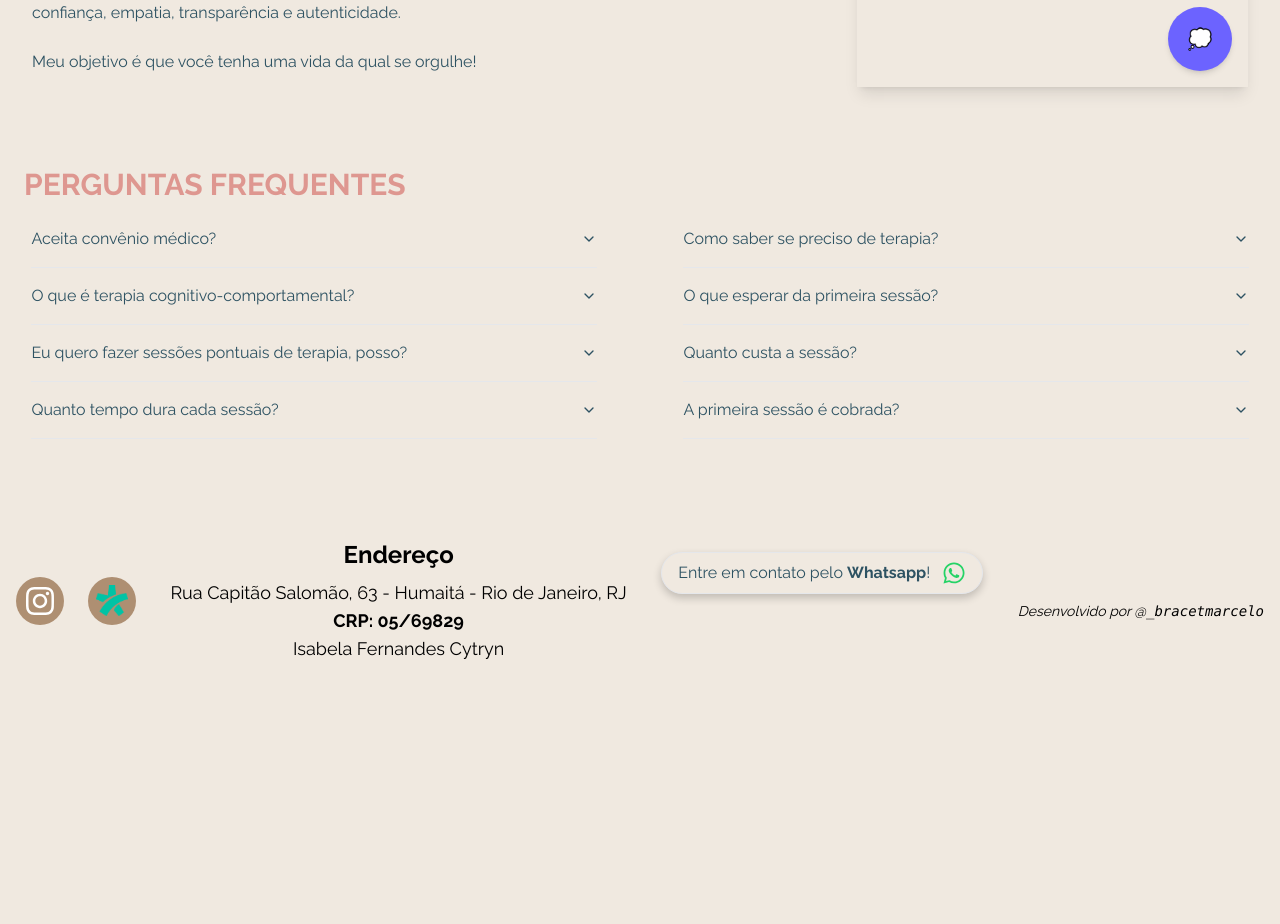
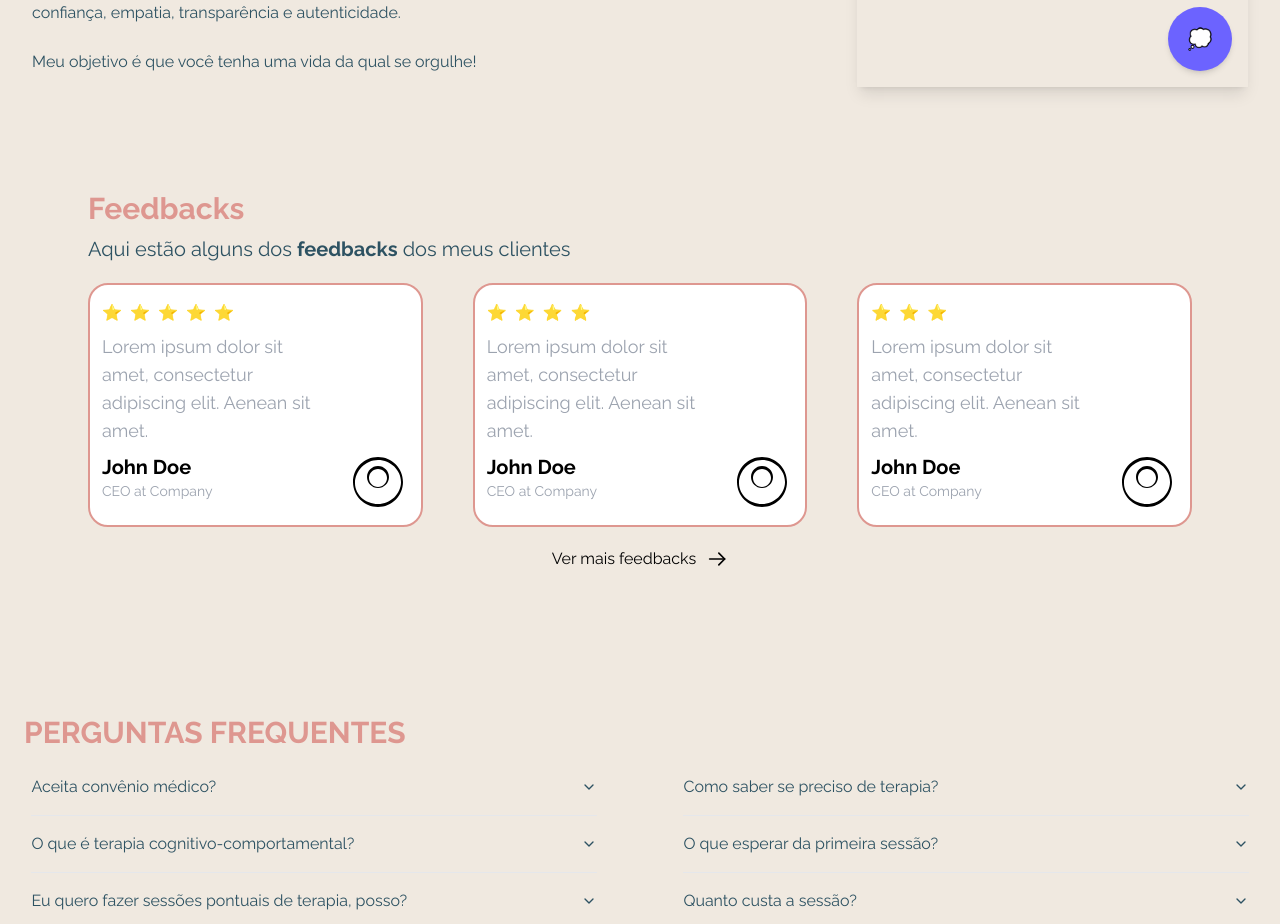
Before and after one commit to MarceloBxD/isacytryn, a Next.js app: page / in a window 1280 px wide. Shown: the part 2543-3467 px from the top of the page. Before the commit the page ends 3226 px from the top, so only its background shows below. Built offline with nearby package versions, Linux system fonts and the light colour scheme.

Commit message:
chore: Add FeedbackCard component for displaying customer feedbacks

```diff
--- /dev/null
+++ b/components/FeedbackCard/index.tsx
@@ -0,0 +1,54 @@
+import React from "react";
+
+type FeedbackCardProps = {
+  quantOfstars: number;
+  description: string;
+  author: string;
+  role: string;
+};
+
+const SVG = () => (
+  <svg
+    width="50"
+    height="50"
+    viewBox="0 0 50 50"
+    fill="#000"
+    xmlns="http://www.w3.org/2000/svg"
+    className="absolute bottom-5 right-5"
+  >
+    <path
+      fillRule="evenodd"
+      clipRule="evenodd"
+      d="M25 0C11.191 0 0 11.191 0 25s11.191 25 25 25 25-11.191 25-25S38.809 0 25 0zm0 3c12.703 0 23 10.297 23 22s-10.297 22-23 22S2 37.703 2 26 12.297 3 25 3zm0 6c-6.075 0-11 4.925-11 11s4.925 11 11 11 11-4.925 11-11-4.925-11-11-11zm0 3c4.963 0 9 4.037 9 9s-4.037 9-9 9-9-4.037-9-9 4.037-9 9-9z"
+    />
+  </svg>
+);
+
+export const FeedbackCard = ({
+  quantOfstars,
+  description,
+  author,
+  role,
+}: FeedbackCardProps) => {
+  return (
+    <div className="bg-white border-2 border-terciary rounded-[20px] py-4 px-3 flex flex-col gap-2">
+      <div className="flex gap-2 items-center">
+        {Array.from({ length: quantOfstars }, (_, index) => (
+          <div key={index}>
+            <span>⭐</span>
+          </div>
+        ))}
+      </div>
+      <div className="max-w-[75%] text-gray-400 text-md md:text-lg">
+        {description}
+      </div>
+      <div>
+        <h3 className="text-lg md:text-xl font-bold">{author}</h3>
+        <p className="text-sm md:text-md text-gray-400">{role}</p>
+      </div>
+      <div>
+        <SVG />
+      </div>
+    </div>
+  );
+};
--- a/src/app/layout.tsx
+++ b/src/app/layout.tsx
@@ -5,7 +5,9 @@ import { AppProvider } from "@/contexts/AppContext";
 import MetaTags from "../../components/MetaTags";
 import SmoothScrolling from "../../components/SmoothScrolling";
 
-const inter = Inter({ subsets: ["latin"] });
+import "swiper/css";
+import "swiper/css/navigation";
+import "swiper/css/pagination";
 
 export const metadata: Metadata = {
   title: "Psicóloga - Isa Cytryn",
--- a/src/app/page.tsx
+++ b/src/app/page.tsx
@@ -19,7 +19,7 @@ export default function Home() {
       <SolveProblems />
       <Approach />
       <About />
-      {/* <Feedbacks /> */}
+      <Feedbacks />
       <Faq />
       <Footer />
       <WhatsappIcon />
--- /dev/null
+++ b/src/data/feedbacks-data/index.ts
@@ -0,0 +1,37 @@
+export const FEEDBACKS = [
+  {
+    quantOfstars: 5,
+    description:
+      "Lorem ipsum dolor sit amet, consectetur adipiscing elit. Aenean sit amet.",
+    author: "John Doe",
+    role: "CEO at Company",
+  },
+  {
+    quantOfstars: 4,
+    description:
+      "Lorem ipsum dolor sit amet, consectetur adipiscing elit. Aenean sit amet.",
+    author: "John Doe",
+    role: "CEO at Company",
+  },
+  {
+    quantOfstars: 3,
+    description:
+      "Lorem ipsum dolor sit amet, consectetur adipiscing elit. Aenean sit amet.",
+    author: "John Doe",
+    role: "CEO at Company",
+  },
+  {
+    quantOfstars: 2,
+    description:
+      "Lorem ipsum dolor sit amet, consectetur adipiscing elit. Aenean sit amet.",
+    author: "John Doe",
+    role: "CEO at Company",
+  },
+  {
+    quantOfstars: 1,
+    description:
+      "Lorem ipsum dolor sit amet, consectetur adipiscing elit. Aenean sit amet.",
+    author: "John Doe",
+    role: "CEO at Company",
+  },
+];
--- a/src/sections/Feedbacks/index.tsx
+++ b/src/sections/Feedbacks/index.tsx
@@ -1,36 +1,74 @@
-import React, { useEffect, useState } from "react";
-import axios from "axios";
+import React from "react";
+import { Swiper, SwiperSlide } from "swiper/react";
+import { FEEDBACKS } from "@/data/feedbacks-data";
+import { FeedbackCard } from "../../../components/FeedbackCard";
+import { Navigation, Pagination, A11y } from "swiper/modules";
+import { Title } from "../../../components/Title";
 
 const Feedbacks: React.FC = () => {
-  const [media, setMedia] = useState<any[]>([]);
-  const [error, setError] = useState<string | null>(null);
-
-  useEffect(() => {
-    const fetchData = async () => {
-      try {
-        const { data } = await axios.get("/api/instagram-feed");
-        console.log(data);
-        setMedia(data.data);
-      } catch (err) {
-        console.error("Erro ao buscar dados do Instagram", err);
-        setError("Erro ao buscar dados do Instagram");
-      }
-    };
-
-    fetchData();
-  }, []);
-
   return (
-    <div>
-      {error && <p>{error}</p>}
-      {media.map((item) => (
-        <div key={item.id}>
-          <a href={item.permalink} target="_blank" rel="noopener noreferrer">
-            <img src={item.media_url} alt={item.caption || "Instagram media"} />
-          </a>
-          <p>{item.caption}</p>
-        </div>
-      ))}
+    <div className="max-w-screen w-full mt-10 md:p-16">
+      <Title className="ml-6" text="Feedbacks" />
+      <h3 className="text-lg ml-6 md:text-xl text-quaternary">
+        Aqui estão alguns dos <b>feedbacks</b> dos meus clientes
+      </h3>
+      <div className="px-6">
+        <Swiper
+          modules={[Navigation, Pagination, A11y]}
+          spaceBetween={50}
+          breakpoints={{
+            640: {
+              slidesPerView: 1,
+            },
+            768: {
+              slidesPerView: 2,
+            },
+            1024: {
+              slidesPerView: 3,
+            },
+          }}
+          className="mt-5"
+          onSlideChange={() => console.log("slide change")}
+          onSwiper={(swiper) => console.log("swiper", swiper)}
+        >
+          {FEEDBACKS.map((feedback, index) => (
+            <SwiperSlide key={index}>
+              <FeedbackCard key={feedback.description} {...feedback} />
+            </SwiperSlide>
+          ))}
+        </Swiper>
+      </div>
+      <div className="flex gap-3 group mx-auto w-fit mt-5 items-center justify-end">
+        <a
+          href="https://www.doctoralia.com.br/isabela-cytryn-2"
+          className="hover:underline hover:cursor-pointer"
+        >
+          Ver mais feedbacks
+        </a>
+        <svg
+          className="group-hover:translate-x-1 transition-transform duration-150"
+          width="20"
+          height="20"
+          viewBox="0 0 24 24"
+          fill="none"
+          xmlns="http://www.w3.org/2000/svg"
+        >
+          <path
+            d="M2 12L20 12"
+            stroke="black"
+            stroke-width="2"
+            stroke-linecap="round"
+            stroke-linejoin="round"
+          />
+          <path
+            d="M13 5L20 12L13 19"
+            stroke="black"
+            stroke-width="2"
+            stroke-linecap="round"
+            stroke-linejoin="round"
+          />
+        </svg>
+      </div>
     </div>
   );
 };
```
